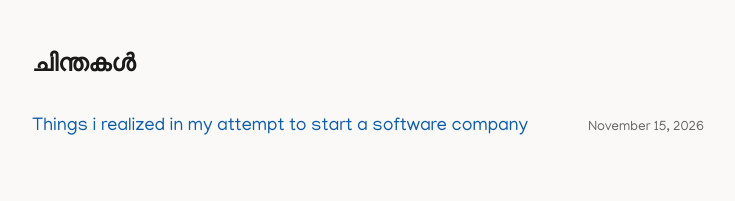
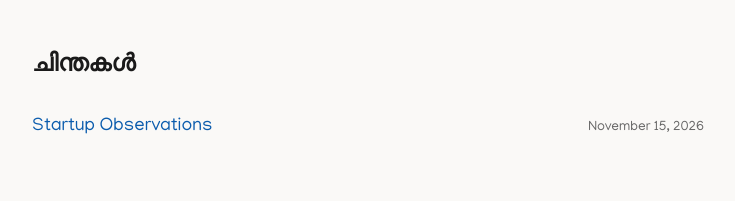
Before and after one commit to nhalib/nhalib.github.io, a plain HTML site: page index.html in a window 1280 px wide. Shown: the whole page, without its empty margins (272-1007 px from the left). Drawn offline with Linux system fonts and the light colour scheme.

Commit message:
Retitle: Startup Observations post, Malayalam index title

```diff
--- a/index.html
+++ b/index.html
@@ -3,7 +3,7 @@
 <head>
   <meta charset="UTF-8">
   <meta name="viewport" content="width=device-width, initial-scale=1.0">
-  <title>nhalib'inte chinthagal</title>
+  <title lang="ml">ന്ഹാലിബിന്റെ ചിന്തകൾ</title>
   <link rel="preconnect" href="https://fonts.googleapis.com">
   <link rel="preconnect" href="https://fonts.gstatic.com" crossorigin>
   <link href="https://fonts.googleapis.com/css2?family=Manjari:wght@400;700&display=swap" rel="stylesheet">
@@ -75,7 +75,7 @@
     <h1 lang="ml">ചിന്തകൾ</h1>
     <ul>
       <li>
-        <a href="observation.html">Things i realized in my attempt to start a software company</a>
+        <a href="observation.html">Startup Observations</a>
         <span class="date">November 15, 2026</span>
       </li>
     </ul>
```
Also changed, not shown: observation.html (+1 -1 lines).
